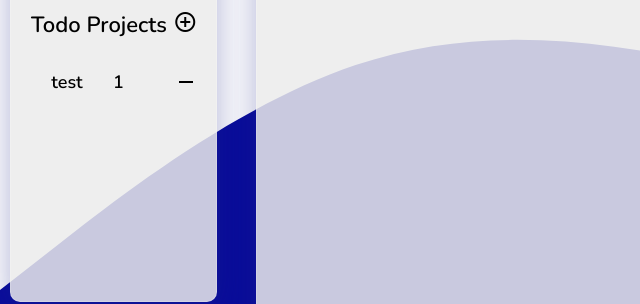
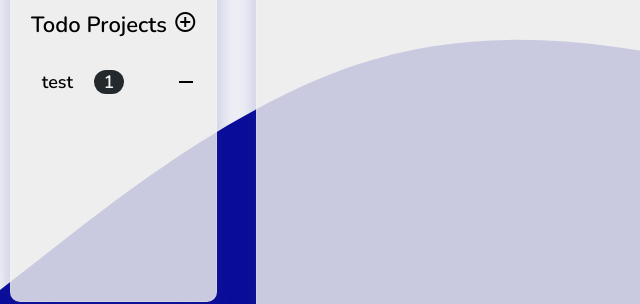
Before and after one commit to edf1247/todo, a website built with webpack: page public/index.html in a window 1280 px wide. Shown: the part 390-694 px from the top of the page, 0-640 px from the left. Built offline with nearby package versions, Linux system fonts and the light colour scheme.

Commit message:
styled tracker

```diff
--- a/public/style.css
+++ b/public/style.css
@@ -480,3 +480,12 @@
     display: flex;
     justify-content: center;
 }
+
+#project-tracker {
+    background-color: #24292E;
+    color: #F3F4F6;
+    width: 30px;
+
+    text-align: center;
+    border-radius: 20px;
+}
```
